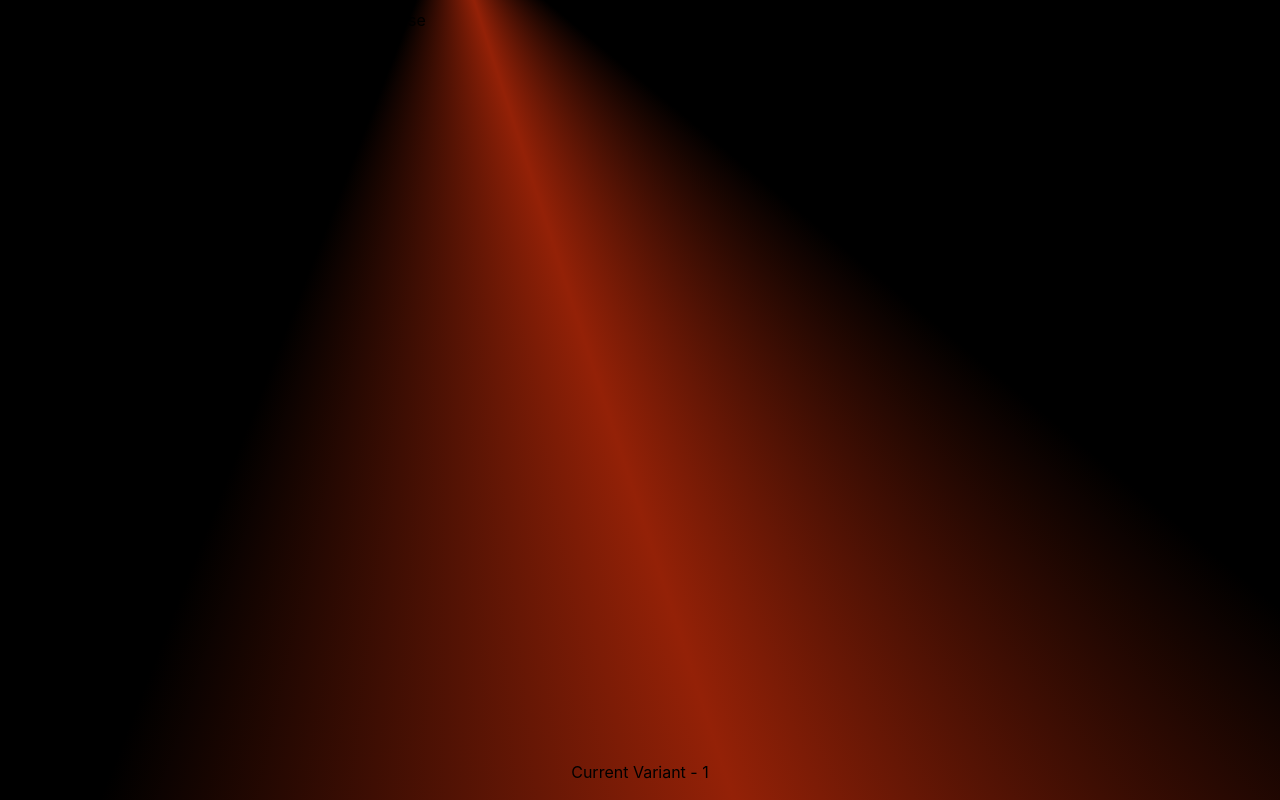
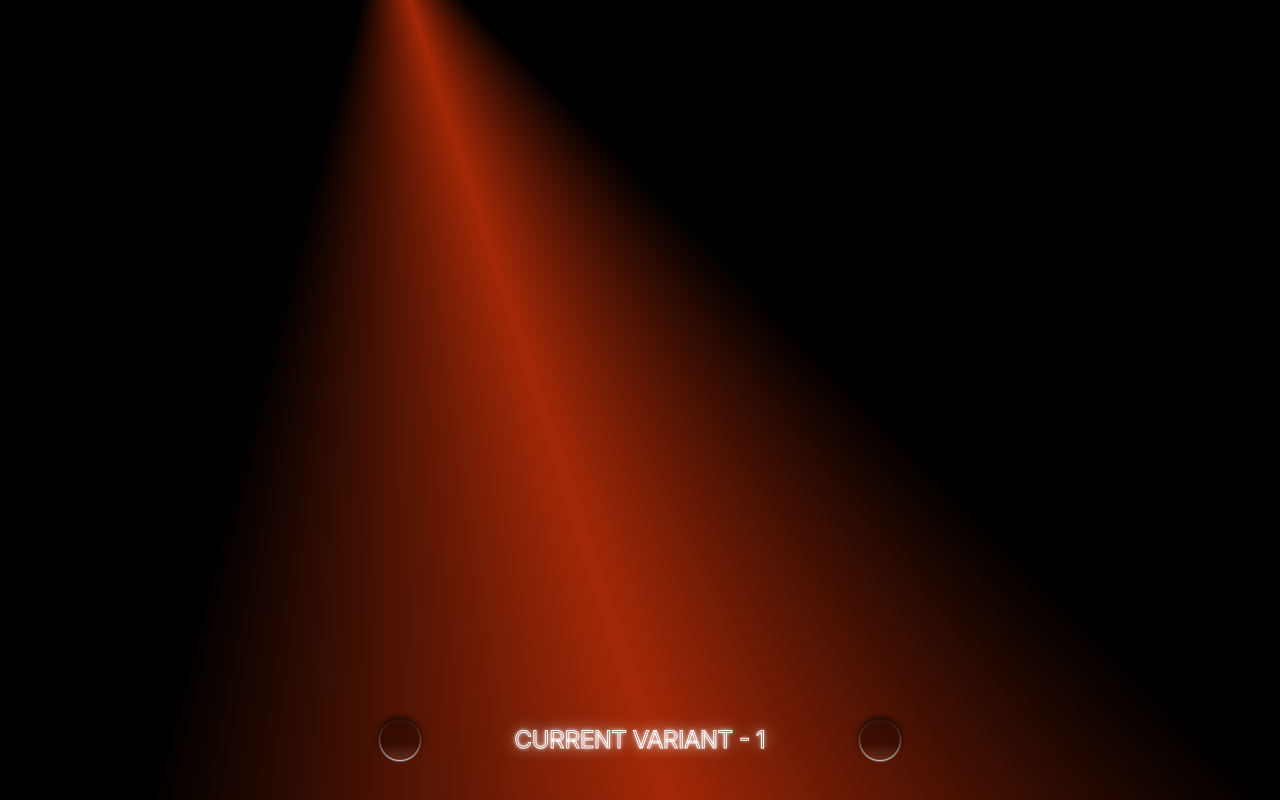
Before and after one commit to Harsh-Codes-hub/Profile-Cards-React-UI-Task45, a React (Vite) app: page / in a window 1280 px wide. Built offline with nearby package versions, Linux system fonts and the light colour scheme; some icons are missing.

Commit message:
updated Showcase.jsx, VariantCtrls.jsx and index.css. Added Inter font for typography.

```diff
--- a/src/assets/layout/Showcase.jsx
+++ b/src/assets/layout/Showcase.jsx
@@ -5,7 +5,6 @@ const Showcase = () => {
       h-full w-full
       p-2"
     >
-      Showcase
     </section>
   );
 };
--- a/src/assets/layout/VariantCtrls.jsx
+++ b/src/assets/layout/VariantCtrls.jsx
@@ -1,12 +1,23 @@
 const VariantCtrls = () => {
   return (
-    <footer
-      className="absolute bottom-4 left-1/2 -translate-x-1/2 z-10 w-full flex justify-around items-center gap-4"
-    >
-      <button type="button" data-switch="left"><i className="ri-arrow-left-long-line"></i></button>
-      <h3>Current Variant - <span>1</span></h3>
-      <button type="button" data-switch="right"><i className="ri-arrow-right-long-line"></i></button>
-
+    <footer className="absolute bottom-10 left-1/2 -translate-x-1/2 z-10 w-full flex justify-around items-center gap-4">
+      <button
+        type="button"
+        data-switch="left"
+        className="text-(--color-white) text-2xl aspect-square h-10 bg-[image:var(--switch-bg)] rounded-full text-shadow-(--switch-text-shadow) shadow-(--switch-shadow) backdrop-blur-2xl"
+      >
+        <i className="ri-arrow-left-long-line"></i>
+      </button>
+      <h3 className="uppercase text-transparent text-shadow-(--current-variant-text-shadow) text-2xl text-stroke">
+        Current Variant - <span>1</span>
+      </h3>
+      <button
+        type="button"
+        data-switch="right"
+        className="text-(--color-white) text-2xl aspect-square h-10 bg-[image:var(--switch-bg)] rounded-full text-shadow-(--switch-text-shadow) shadow-(--switch-shadow) backdrop-blur-2xl"
+      >
+        <i className="ri-arrow-right-long-line"></i>
+      </button>
     </footer>
   );
 };
--- a/src/index.css
+++ b/src/index.css
@@ -1,17 +1,39 @@
 @import "tailwindcss";
 
 /* Font-face */
+@font-face {
+  font-family: "Inter";
+  src: url("/src/assets/fonts/Inter-wght.ttf");
+}
 
 :root {
   /* Fonts */
+  --primary-font:
+    "Inter", system-ui, -apple-system, BlinkMacSystemFont, "Segoe UI", Roboto,
+    Oxygen, Ubuntu, Cantarell, "Open Sans", "Helvetica Neue", sans-serif;
 
   /* Colors */
+  --color-white: #ffffff;
+  --color-black: #000000;
 
   /* Container */
   --container-max: 600px;
   --container-padding: 1rem;
 
-  /* Button */
+  /* switch */
+  --switch-bg: linear-gradient(
+    rgba(0, 0, 0, 0.3) 60%,
+    rgba(255, 255, 255, 0.1)
+  );
+  --switch-text-shadow:
+    0px 0px 4px var(--color-white), 0px 0px 8px var(--color-white),
+    0px 0px 16px var(--color-white);
+  --switch-shadow:
+    0px 1px 2px var(--color-white), 0px -2px 6px var(--color-black);
+
+  /* Current-variant-notifier */
+  --current-variant-text-shadow:
+    0px 0px 4px var(--color-white), 0px 0px 16px var(--color-white);
 
   /* Font-sizes */
 }
@@ -22,18 +44,25 @@ button {
 
 body {
   background: conic-gradient(
-    at 35% -10%,
+    at 30% -10%,
     rgb(0, 0, 0) 0%,
     rgb(0, 0, 0),
     rgb(0, 0, 0),
     rgb(0, 0, 0),
     rgb(0, 0, 0),
-    rgba(141, 86, 3, 0.315) 45%,
+    rgb(0, 0, 0),
+    rgba(141, 109, 3, 0.315) 45%,
+    rgb(0, 0, 0),
     rgb(0, 0, 0),
     rgb(0, 0, 0),
     rgb(0, 0, 0),
     rgb(0, 0, 0),
     rgb(0, 0, 0)
   );
-  background-color: rgb(151, 9, 9);
+  background-color: rgb(173, 8, 8);
+  font-family: var(--primary-font);
 }
+
+.text-stroke {
+  -webkit-text-stroke: var(--color-white) 1px;
+}
```
Also changed, not shown: src/assets/fonts/Inter-wght.ttf (added).
